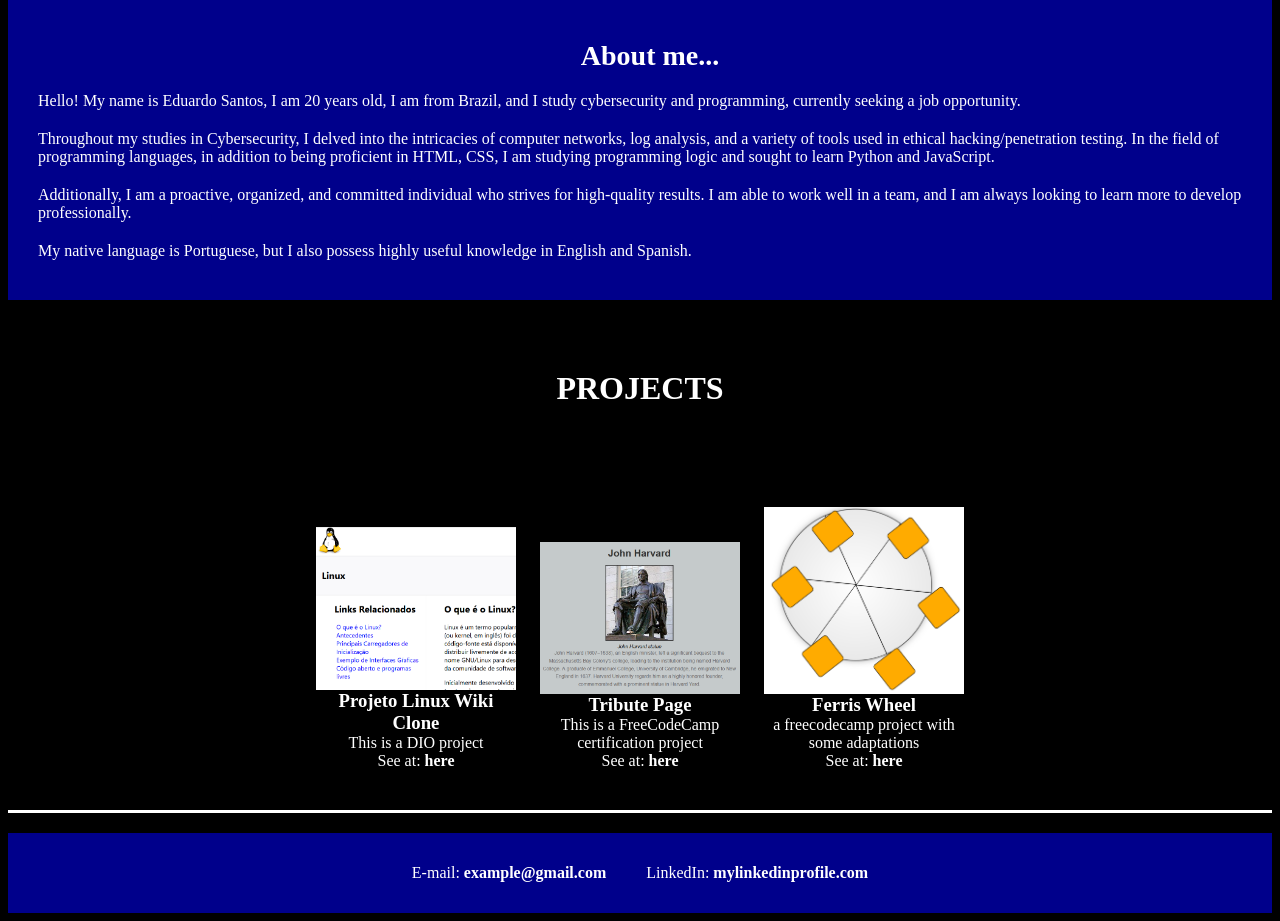
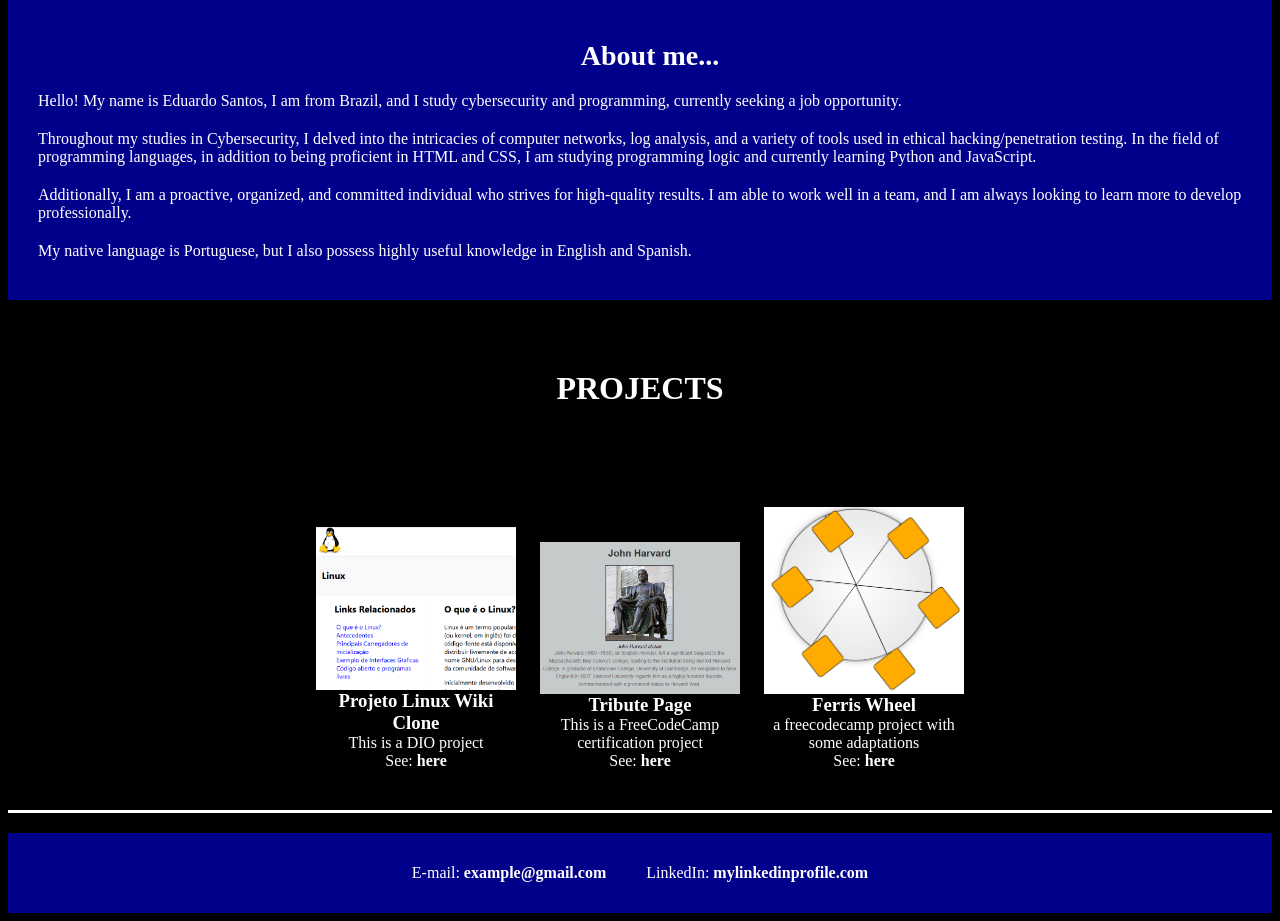
Before and after one commit to TheEddu/my_portfolio, a plain HTML site: page index.html in a window 1280 px wide. Shown: the part 240-1161 px from the top of the page. Drawn offline with Linux system fonts and the light colour scheme.

Commit message:
Update index.html

```diff
--- a/index.html
+++ b/index.html
@@ -25,9 +25,9 @@
 
     <section id="about" class="about">
         <h1>About me...</h1>
-        <p>Hello! My name is Eduardo Santos, I am 20 years old, I am from Brazil, and I study cybersecurity and programming, currently seeking a job opportunity.</p>
+        <p>Hello! My name is Eduardo Santos, I am from Brazil, and I study cybersecurity and programming, currently seeking a job opportunity.</p>
 
-        <p>Throughout my studies in Cybersecurity, I delved into the intricacies of computer networks, log analysis, and a variety of tools used in ethical hacking/penetration testing. In the field of programming languages, in addition to being proficient in HTML, CSS, I am studying programming logic and sought to learn Python and JavaScript.</p>
+        <p>Throughout my studies in Cybersecurity, I delved into the intricacies of computer networks, log analysis, and a variety of tools used in ethical hacking/penetration testing. In the field of programming languages, in addition to being proficient in HTML and CSS, I am studying programming logic and currently learning Python and JavaScript.</p>
 
         <p>Additionally, I am a proactive, organized, and committed individual who strives for high-quality results. I am able to work well in a team, and I am always looking to learn more to develop professionally.</p>
 
@@ -41,21 +41,21 @@
             <img src="./src/img/screenshot1.png" alt="project 1">
             <h3>Projeto Linux Wiki Clone</h3>
             <p>This is a DIO project</p>
-            <p>See at: <a href="https://github.com/TheEduSantos/desafio-wikipedia-DIO" target="_blank">here</a></p>
+            <p>See: <a href="https://github.com/TheEduSantos/desafio-wikipedia-DIO" target="_blank">here</a></p>
         </div>
 
         <div class="project-tile">
             <img src="./src/img/screenshot2.png" alt="project 2">
             <h3>Tribute Page</h3>
             <p>This is a FreeCodeCamp certification project</p>
-            <p>See at: <a href="https://github.com/TheEduSantos/Responsive-Web-Design---Tribute-Page" target="_blank">here</a></p>
+            <p>See: <a href="https://github.com/TheEduSantos/Responsive-Web-Design---Tribute-Page" target="_blank">here</a></p>
         </div>
 
         <div class="project-tile">
             <img src="./src/img/screenshot3.png" alt="project 3">
             <h3>Ferris Wheel</h3>
             <p>a freecodecamp project with some adaptations</p>
-            <p>See at: <a href="https://github.com/TheEduSantos/project-Ferris-Wheel" target="_blank">here</a></p>
+            <p>See: <a href="https://github.com/TheEduSantos/project-Ferris-Wheel" target="_blank">here</a></p>
         </div>
 
     </section>
```
